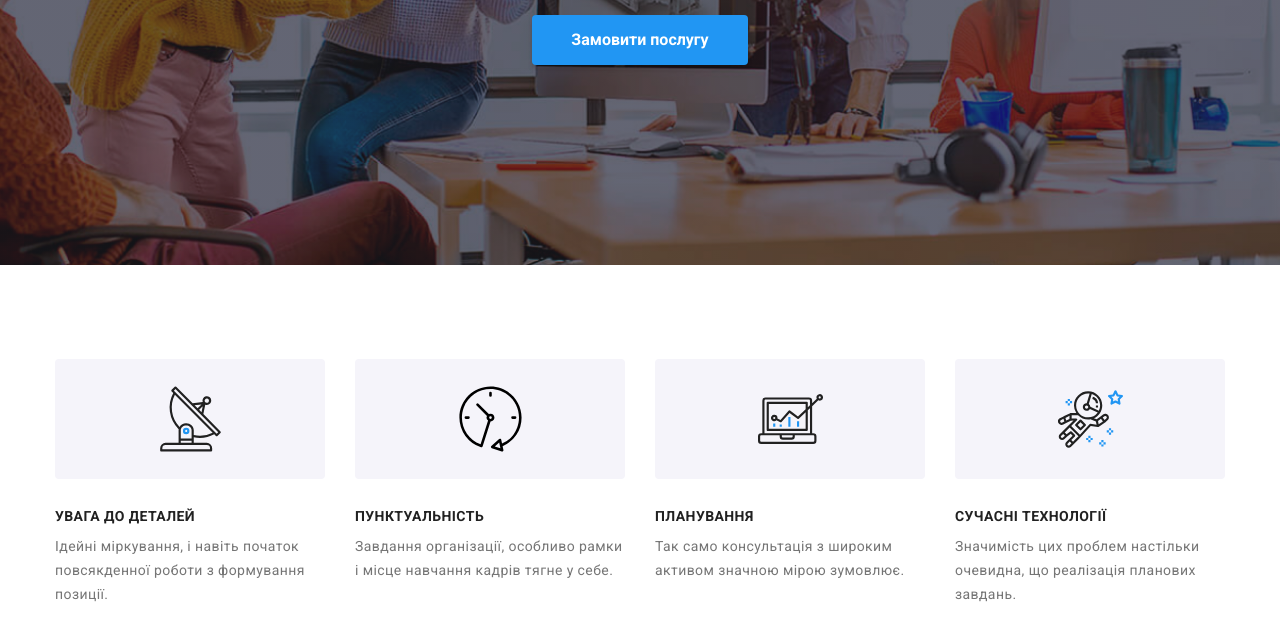
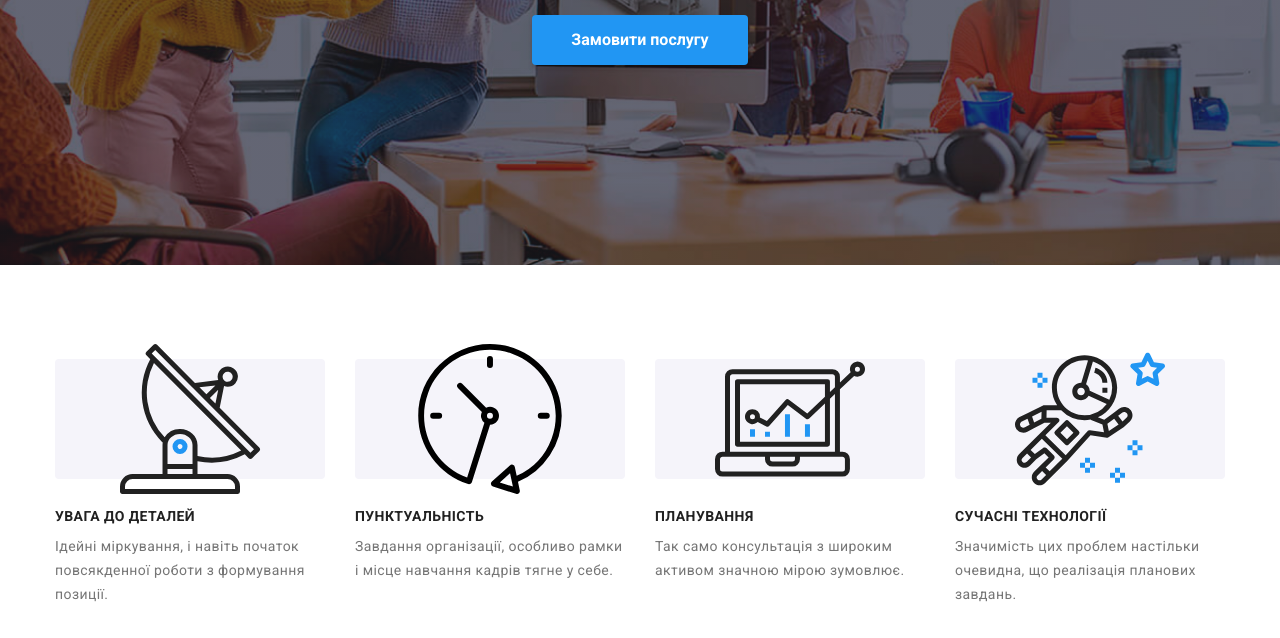
Before and after one commit to YuliaPankiv/goit-markup-hw-04., a plain HTML site: page index.html in a window 1280 px wide. Shown: the part 428-1066 px from the top of the page. Drawn offline with nearby package versions, Linux system fonts and the light colour scheme.

Commit message:
Update index.html

```diff
--- a/index.html
+++ b/index.html
@@ -71,7 +71,7 @@
         <ul class="list feature-list">
           <li class="item">
             <div class="cont">
-              <svg class="feature-item" width="65" height="70">
+              <svg class="feature-item">
                 <use href="./images/symbol-defs.svg#icon-antenna"></use>
               </svg>
             </div>
@@ -84,7 +84,7 @@
           </li>
           <li class="item">
             <div class="cont">
-              <svg class="feature-item" width="65" height="70">
+              <svg class="feature-item">
                 <use href="./images/symbol-defs.svg#icon-clock"></use>
               </svg>
             </div>
@@ -96,7 +96,7 @@
           </li>
           <li class="item">
             <div class="cont">
-              <svg class="feature-item" width="65" height="70">
+              <svg class="feature-item">
                 <use href="./images/symbol-defs.svg#icon-diagram"></use>
               </svg>
             </div>
@@ -107,7 +107,7 @@
           </li>
           <li class="item">
             <div class="cont">
-              <svg class="feature-item" width="65" height="70">
+              <svg class="feature-item">
                 <use href="./images/symbol-defs.svg#icon-astronaut"></use>
               </svg>
             </div>
```
